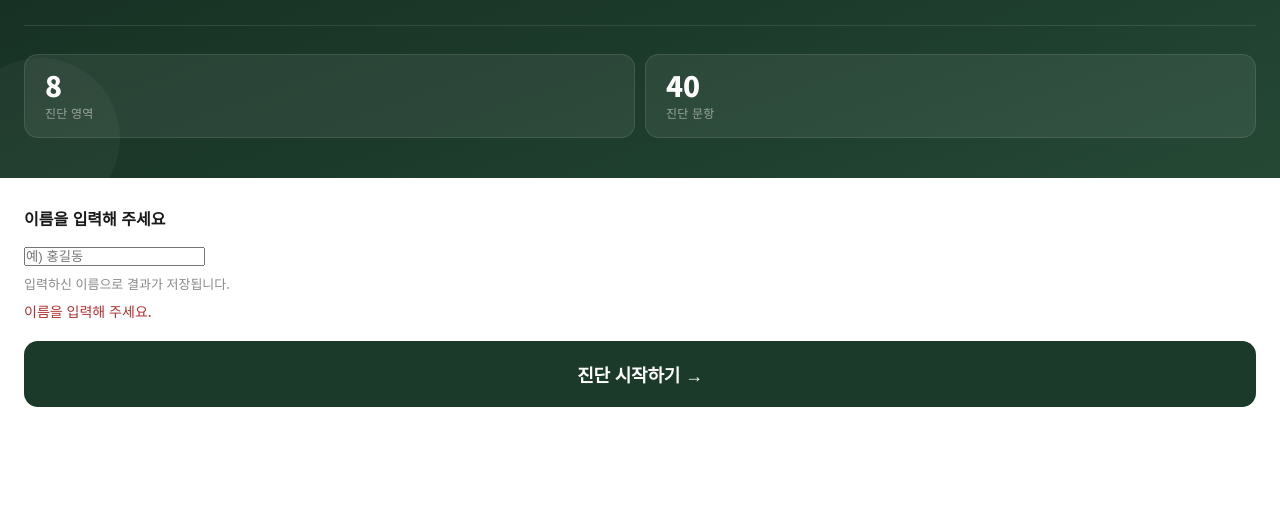
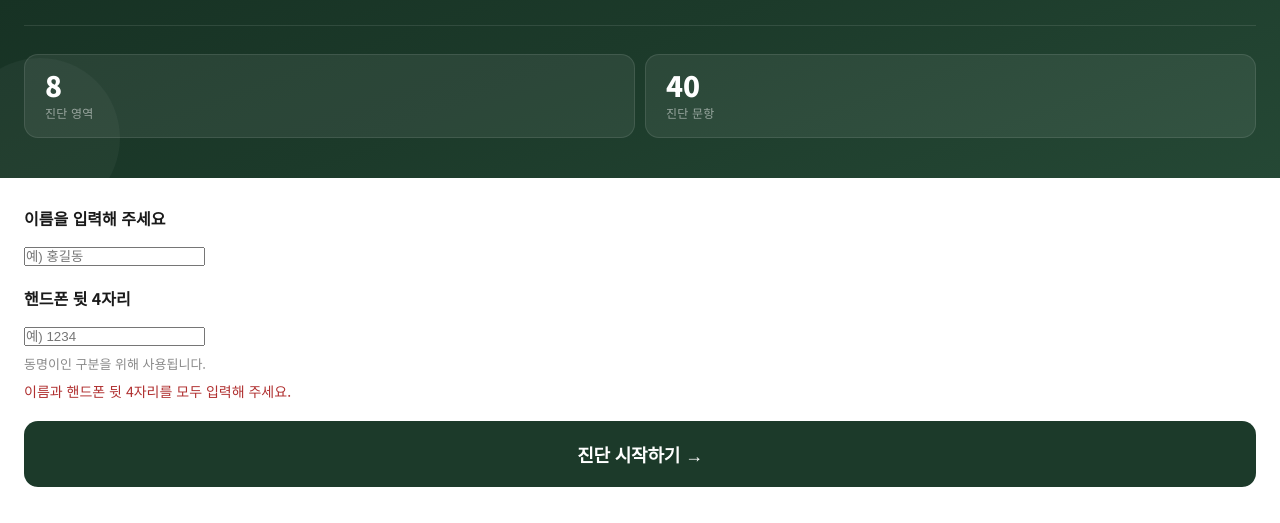
Before and after one commit to sensejob2805/nohoo-diagnosis, a plain HTML site: page index.html in a window 1280 px wide. Both pictures are taken after a click on the button "진단 시작하기 →". Shown: the part 277-800 px from the top of the page. Drawn offline with nearby package versions, Linux system fonts and the light colour scheme.

Commit message:
Update index.html

```diff
--- a/index.html
+++ b/index.html
@@ -340,8 +340,10 @@ body{font-family:'Noto Sans KR','Apple SD Gothic Neo','Malgun Gothic',sans-serif
   <div class="w-form">
     <label class="w-label" for="nameIn">이름을 입력해 주세요</label>
     <input type="text" id="nameIn" placeholder="예) 홍길동" maxlength="10" autocomplete="off">
-    <p class="w-hint">입력하신 이름으로 결과가 저장됩니다.</p>
-    <div id="nameErr" class="err">이름을 입력해 주세요.</div>
+    <label class="w-label" for="phoneIn" style="margin-top:1.25rem">핸드폰 뒷 4자리</label>
+    <input type="tel" id="phoneIn" placeholder="예) 1234" maxlength="4" autocomplete="off" inputmode="numeric" pattern="[0-9]*">
+    <p class="w-hint">동명이인 구분을 위해 사용됩니다.</p>
+    <div id="nameErr" class="err">이름과 핸드폰 뒷 4자리를 모두 입력해 주세요.</div>
     <button class="btn-primary" onclick="startQuiz()">진단 시작하기 →</button>
   </div>
 </div>
@@ -574,9 +576,11 @@ function goHome(){show('sw');}
 
 function startQuiz(){
   const v=document.getElementById('nameIn').value.trim();
-  if(!v){document.getElementById('nameErr').style.display='block';return;}
+  const p=document.getElementById('phoneIn').value.trim();
+  if(!v||p.length<4){document.getElementById('nameErr').style.display='block';return;}
   document.getElementById('nameErr').style.display='none';
-  uName=v;QS=shuffle(QS_ORIG);ans=new Array(40).fill(null);curQ=0;
+  uName=v+'('+p+')';
+  QS=shuffle(QS_ORIG);ans=new Array(40).fill(null);curQ=0;
   renderQ();show('sq');
 }
 
```
